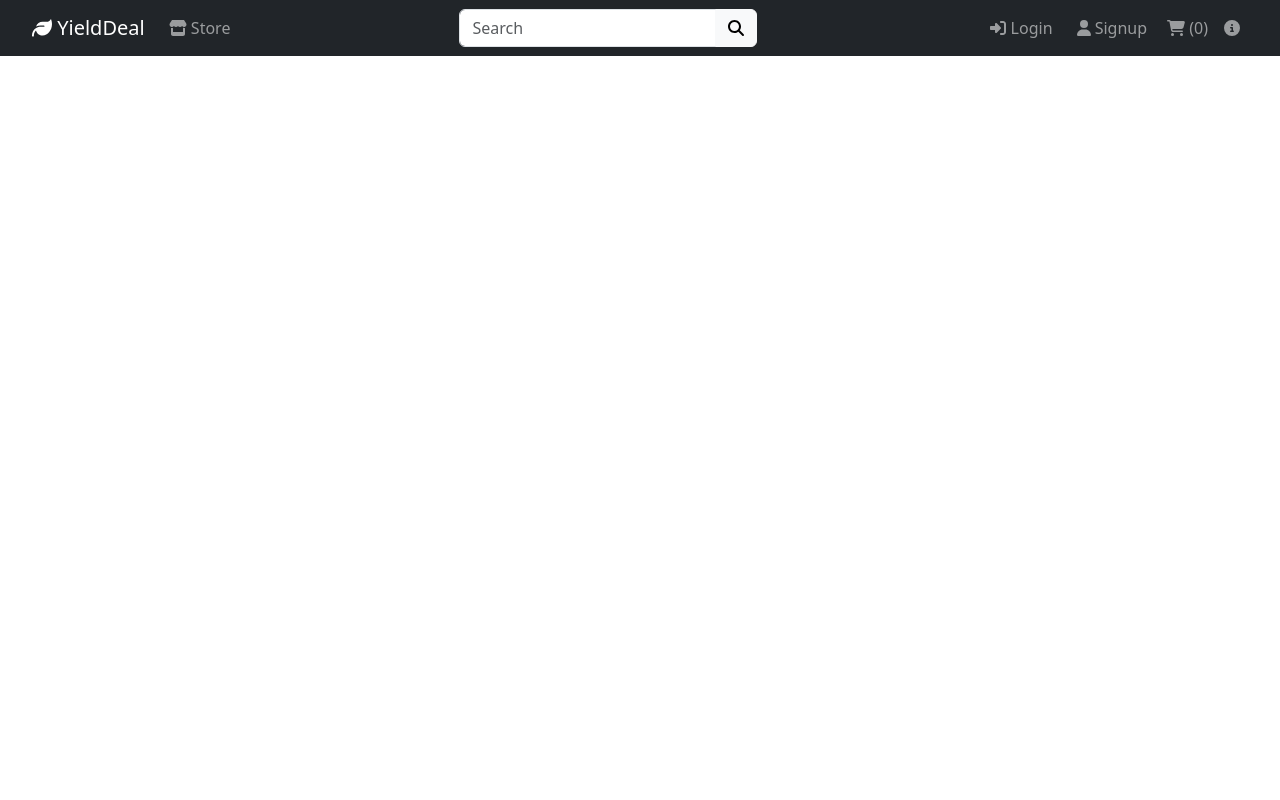
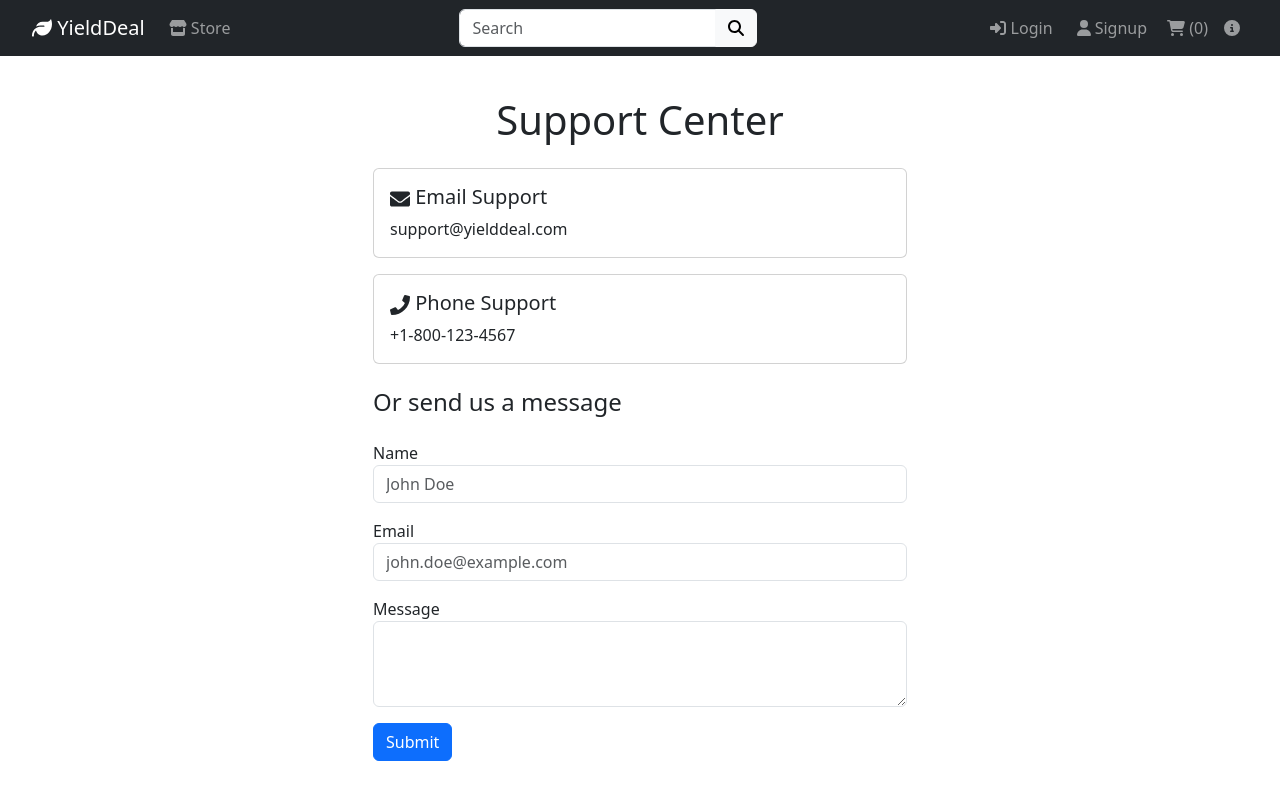
Before and after one commit to wsYYnb3/e_commerce, a React (Create React App) app: page /support in a window 1280 px wide. Built offline with nearby package versions, Linux system fonts and the light colour scheme; what twin.macro would draw is missing.

Commit message:
supportpage

```diff
--- a/package.json
+++ b/package.json
@@ -3,6 +3,7 @@
   "version": "0.1.0",
   "private": true,
   "dependencies": {
+    "@clerk/clerk-react": "^4.23.1",
     "@emotion/react": "^11.11.1",
     "@emotion/styled": "^11.11.0",
     "@fortawesome/fontawesome-svg-core": "^6.4.0",
@@ -12,6 +13,7 @@
     "@testing-library/react": "^13.4.0",
     "@testing-library/user-event": "^13.5.0",
     "bootstrap": "^5.3.0",
+    "formik": "^2.4.2",
     "framer-motion": "^10.13.0",
     "react": "^18.2.0",
     "react-bootstrap": "^2.8.0",
--- a/src/AppRoutes.js
+++ b/src/AppRoutes.js
@@ -1,4 +1,5 @@
 import React from 'react';
+import { ClerkProvider, SignedIn, SignedOut } from '@clerk/clerk-react';
 import { BrowserRouter as Router, Routes, Route } from "react-router-dom";
 import FavoritesPage from './pages/FavoritesPage';
 import StorePage from './pages/StorePage';
--- a/src/pages/HomePage.js
+++ b/src/pages/HomePage.js
@@ -23,7 +23,7 @@ const HomePage = () => {
         <h1>Welcome to YieldDeal!</h1>
         <p>Your one-stop shop for fresh, local produce directly from farmers. Experience the taste of health and freshness!</p>
         <Link to="/store">
-          <Button variant="primary">Get started with your YieldDeal journey<FontAwesomeIcon icon={faArrowRight} /></Button>
+          <Button variant="primary">Banner Here<FontAwesomeIcon icon={faArrowRight} /></Button>
         </Link>
       </section>
 
--- a/src/pages/SupportPage.js
+++ b/src/pages/SupportPage.js
@@ -1,5 +1,71 @@
 import React from 'react';
-function SupportPage(){
+import { Formik, Field, Form } from 'formik';
+import { Container, Row, Col, Card, Button } from 'react-bootstrap';
+import { FaEnvelope, FaPhone } from 'react-icons/fa';
+import styled from '@emotion/styled';
+import { useSpring, animated } from 'react-spring';
 
-}
+const ContactCard = styled(Card)`
+  margin-top: 1rem;
+  transition: 0.3s;
+  &:hover {
+    transform: scale(1.02);
+  }
+`;
+
+const SupportPage = () => {
+  const fade = useSpring({ from: { opacity: 0 }, opacity: 1 });
+
+  return (
+    <animated.div style={fade}>
+      <Container>
+        <Row className="justify-content-center">
+          <Col xs={12} md={8} lg={6}>
+            <h1 className="text-center my-4">Support Center</h1>
+            <ContactCard>
+              <Card.Body>
+                <Card.Title><FaEnvelope /> Email Support</Card.Title>
+                <Card.Text>support@yielddeal.com</Card.Text>
+              </Card.Body>
+            </ContactCard>
+            <ContactCard>
+              <Card.Body>
+                <Card.Title><FaPhone /> Phone Support</Card.Title>
+                <Card.Text>+1-800-123-4567</Card.Text>
+              </Card.Body>
+            </ContactCard>
+            <h4 className="my-4">Or send us a message</h4>
+            <Formik
+              initialValues={{
+                name: '',
+                email: '',
+                message: '',
+              }}
+              onSubmit={async (values) => {
+                alert(JSON.stringify(values, null, 2));
+                // You would send the form values to your server here.
+              }}
+            >
+              <Form>
+                <label htmlFor="name">Name</label>
+                <Field id="name" name="name" placeholder="John Doe" className="form-control"/>
+
+                <label htmlFor="email" className="mt-3">Email</label>
+                <Field id="email" name="email" placeholder="john.doe@example.com" type="email" className="form-control" />
+
+                <label htmlFor="message" className="mt-3">Message</label>
+                <Field id="message" name="message" as="textarea" rows="3" className="form-control" />
+
+                <Button variant="primary" type="submit" className="mt-3">
+                  Submit
+                </Button>
+              </Form>
+            </Formik>
+          </Col>
+        </Row>
+      </Container>
+    </animated.div>
+  );
+};
+
 export default SupportPage;
```
Also changed, not shown: 1 other file (tests, documents, lock files or other folders).
